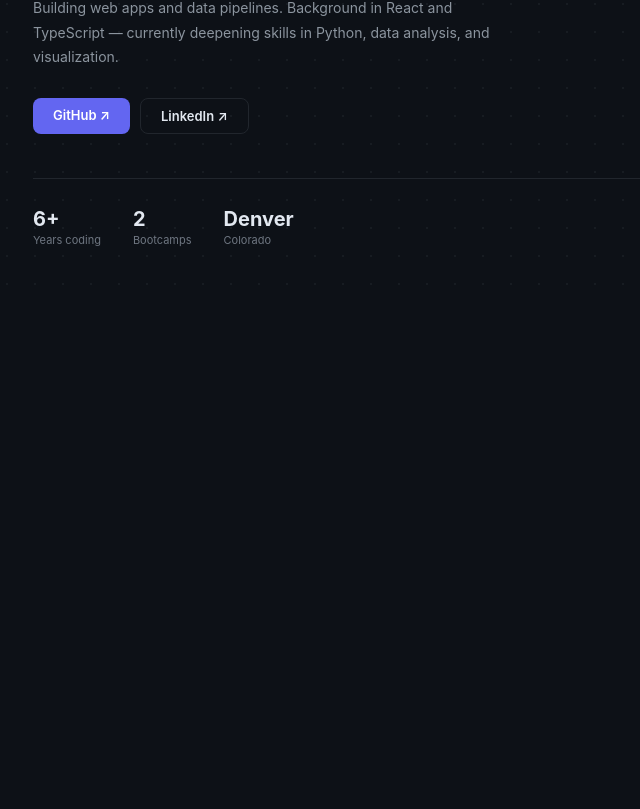
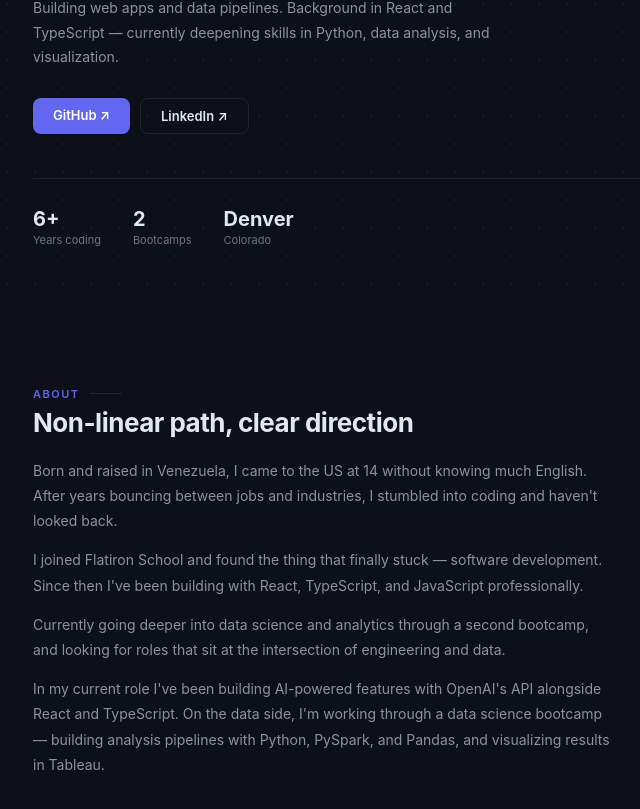
Before and after one commit to rjortega-dev/rj-portfolio, a React (Vite) app: page / in a window 1280 px wide. Shown: the part 317-1126 px from the top of the page, without its empty margins (7-647 px from the left). Before the commit the page ends 800 px from the top, so only its background shows below. Built offline with nearby package versions, Linux system fonts and the light colour scheme.

Commit message:
feat: add about section

```diff
--- a/src/App.tsx
+++ b/src/App.tsx
@@ -1,11 +1,13 @@
 import Hero from './components/Hero'
 import Nav from './components/Nav'
+import About from './components/About'
 
 export default function App() {
   return (
     <div>
       <Nav />
       <Hero />
+      <About />
     </div>
   )
 }
--- /dev/null
+++ b/src/components/About.tsx
@@ -0,0 +1,29 @@
+export default function About() {
+  return (
+    <section id="about" style={{ padding: '80px 2.5rem' }}>
+      <div style={{ display: 'flex', alignItems: 'center', gap: '10px', marginBottom: '6px' }}>
+        <span style={{ color: '#6366f1', fontSize: '11px', fontWeight: 600, letterSpacing: '1.5px', textTransform: 'uppercase' }}>
+          About
+        </span>
+        <div style={{ width: '32px', height: '1px', background: '#21262d' }} />
+      </div>
+
+      <h2 style={{ fontSize: '26px', fontWeight: 700, color: '#e2e8f0', letterSpacing: '-0.5px', marginBottom: '20px' }}>
+        Non-linear path, clear direction
+      </h2>
+
+      <div style={{ maxWidth: '580px', display: 'flex', flexDirection: 'column', gap: '14px' }}>
+        {[
+          "Born and raised in Venezuela, I came to the US at 14 without knowing much English. After years bouncing between jobs and industries, I stumbled into coding and haven't looked back.",
+          "I joined Flatiron School and found the thing that finally stuck — software development. Since then I've been building with React, TypeScript, and JavaScript professionally.",
+          "Currently going deeper into data science and analytics through a second bootcamp, and looking for roles that sit at the intersection of engineering and data.",
+          "In my current role I've been building AI-powered features with OpenAI's API alongside React and TypeScript. On the data side, I'm working through a data science bootcamp — building analysis pipelines with Python, PySpark, and Pandas, and visualizing results in Tableau.",
+        ].map((p, i) => (
+          <p key={i} style={{ fontSize: '14px', color: '#8b949e', lineHeight: 1.8 }}>
+            {p}
+          </p>
+        ))}
+      </div>
+    </section>
+  )
+}
```
